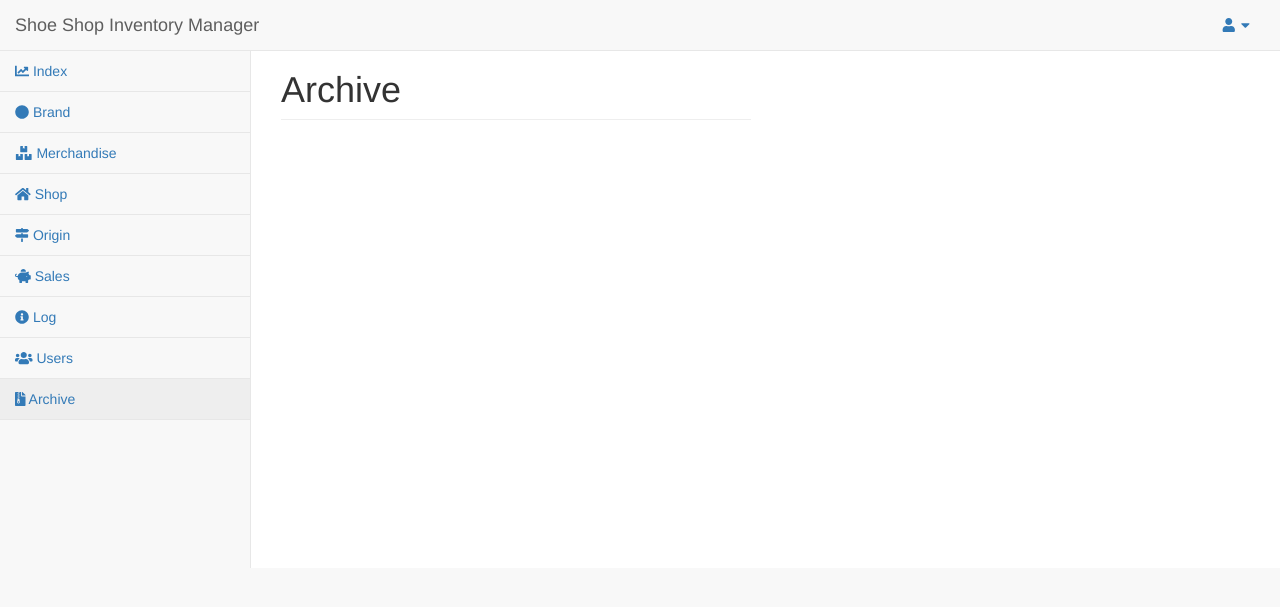
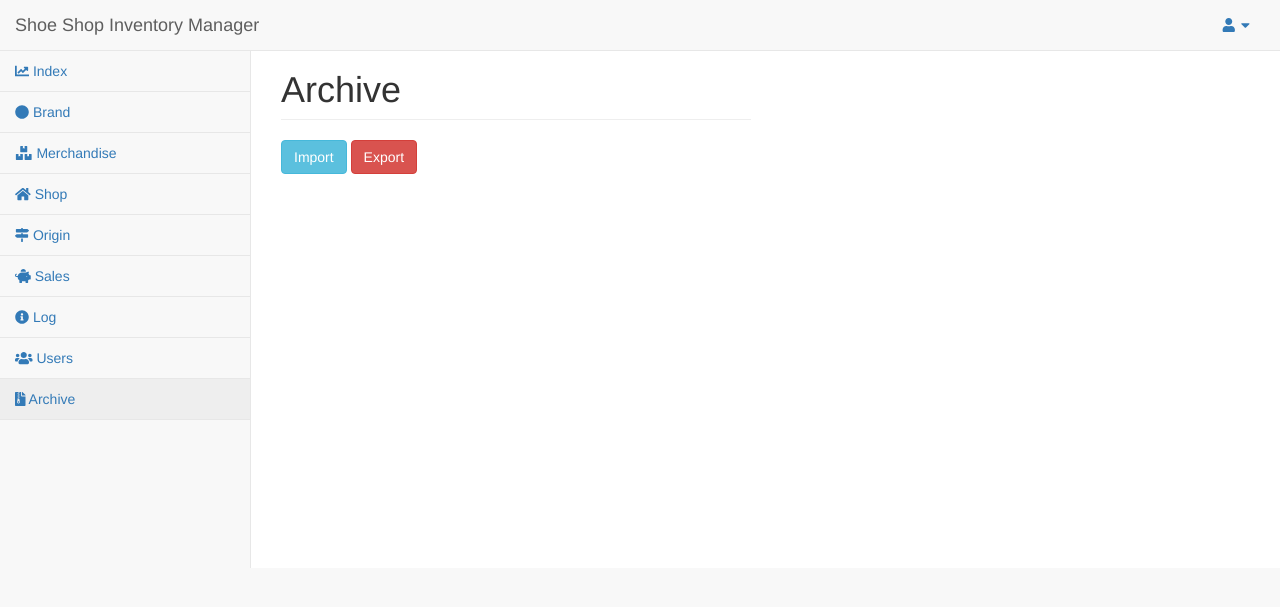
Before and after one commit to IvoNikolov/shoe-shop-inventory-manager, a PHP site: page /contents/pages/archive.php in a window 1280 px wide. Shown: the top 607 px of the page. Run offline with PHP 8.4, Linux system fonts and the light colour scheme; the visitor is signed in with stand-in values (Sample User, id 1); some libraries are stand-ins or nearby versions.

Commit message:
Add buttons to archive

```diff
--- a/shoe-shop-inventory-manager/contents/pages/archive.php
+++ b/shoe-shop-inventory-manager/contents/pages/archive.php
@@ -11,6 +11,12 @@ include_once '../includes/header.php';
             <h1 class="page-header">Archive</h1>
         </div>
     </div>
+	<div class="row">
+        <div class="col-lg-6">
+            <button class="btn btn-info"> Import</button>
+            <button class="btn btn-danger"> Export</button>
+        </div>
+    </div>
 </div>
 
 
```
